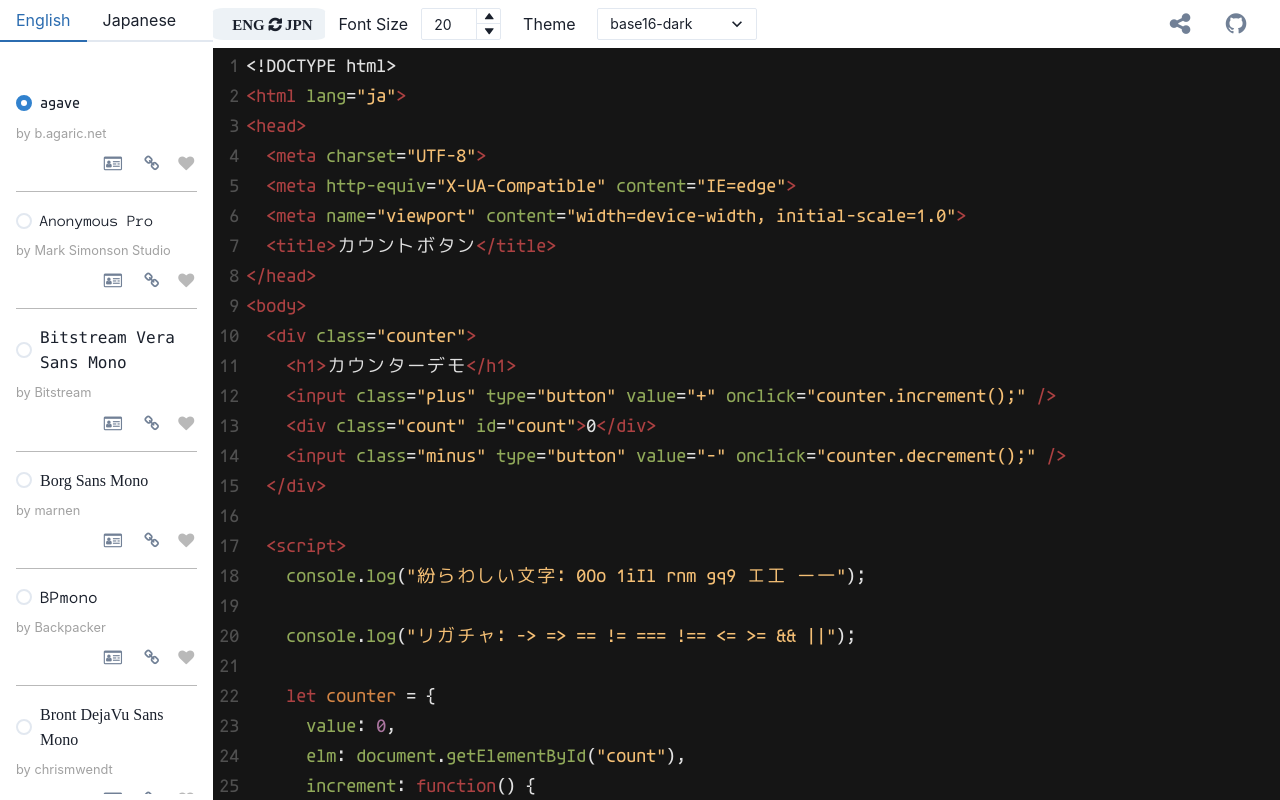
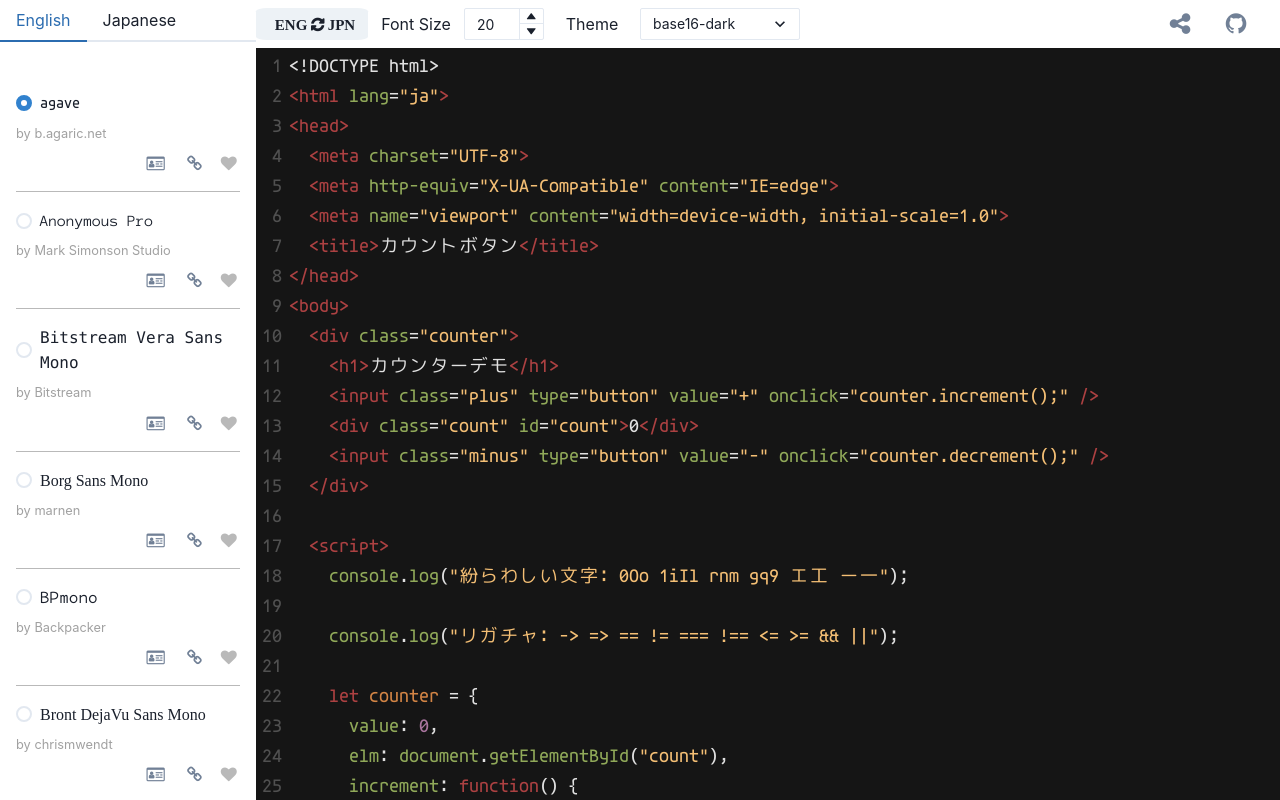
Before and after one commit to ichi-h/programming_font_combination, a React (Create React App) app: page / in a window 1280 px wide. Built offline with nearby package versions, Linux system fonts and the light colour scheme; a web font is replaced by a local one.

Commit message:
Fix grid-template-columns

```diff
--- a/src/components/Editor.css
+++ b/src/components/Editor.css
@@ -1,6 +1,6 @@
 .grid {
   display: grid;
-  grid-template-columns: 1fr 5fr;
+  grid-template-columns: 1fr 4fr;
   grid-template-rows: 1fr;
 }
 
```
